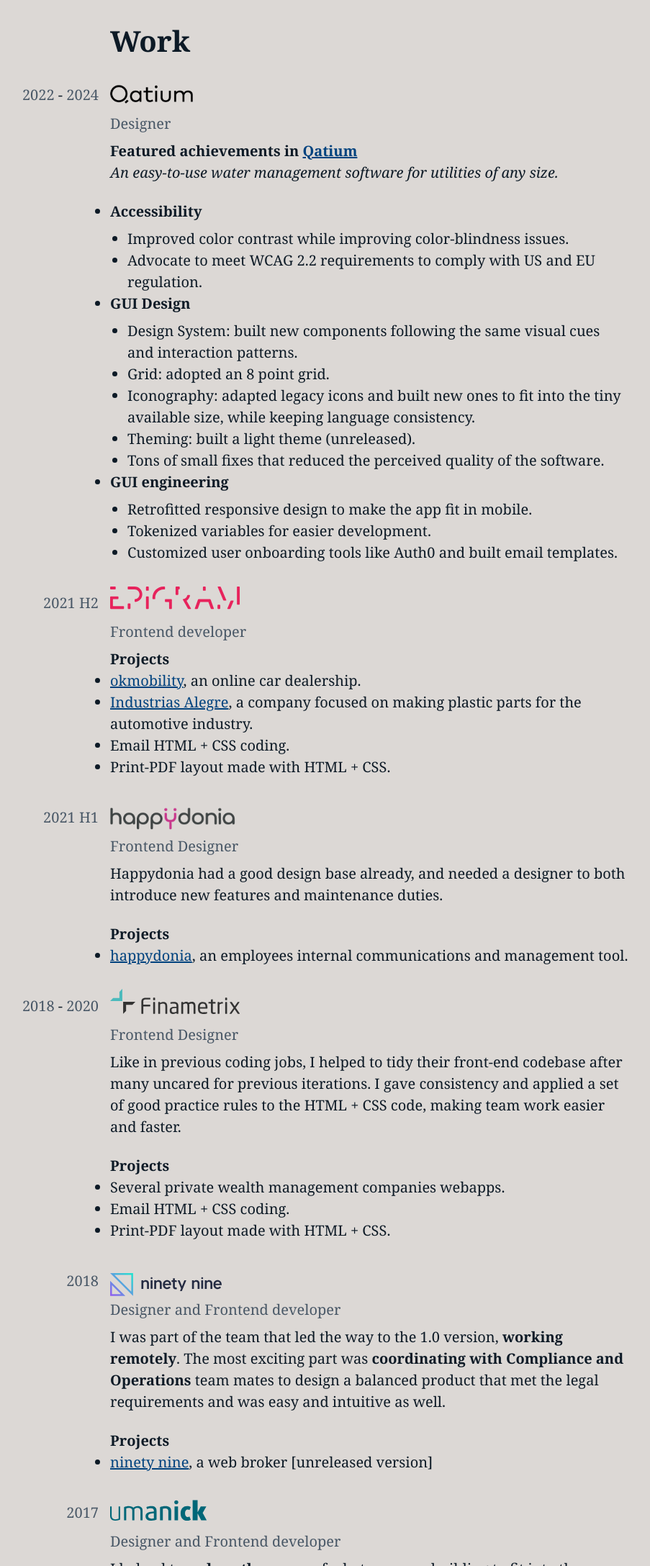
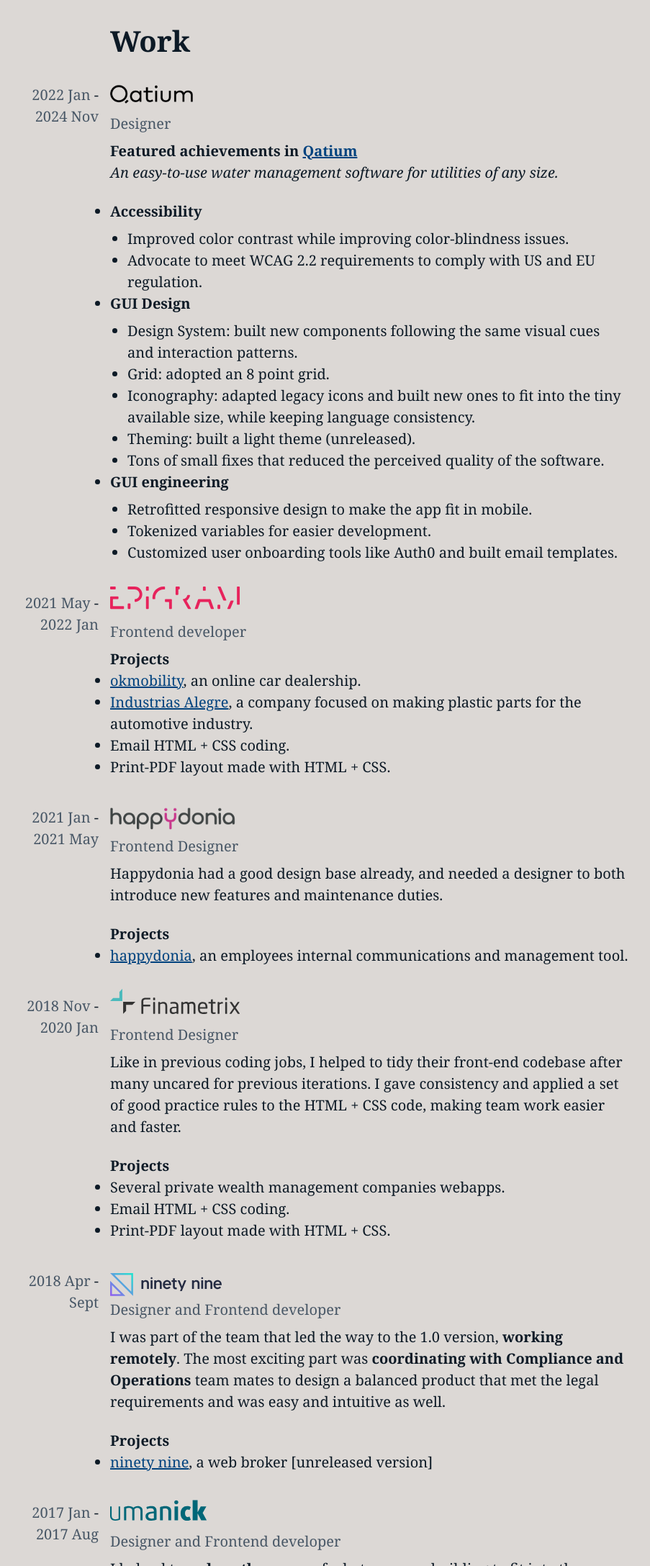
Before and after one commit to marcoscalatayud/blogfolio, an Eleventy site: page work.html in a window 1280 px wide. Shown: the part 111-2287 px from the top of the page at 72% size, without its empty margins (127-1030 px from the left). Built offline with nearby package versions, Linux system fonts and the light colour scheme; Eleventy itself is replaced by a stand-in of ours; files that its build step writes are made by us from their sources.

Commit message:
Career: update dates

```diff
--- a/work.html
+++ b/work.html
@@ -19,8 +19,8 @@ navname: Work
         </header>
         <aside class="mc-Company_Meta">
           <p class="mc-Company_Date">
-            <time datetime="2022-01-17">2022</time> -
-            <time datetime="2024-11-04">2024</time>
+            <time datetime="2022-01-17">2022 Jan</time> -
+            <time datetime="2024-11-04">2024 Nov</time>
           </p>
         </aside>
         <div class="mc-Company_Main">
@@ -62,7 +62,7 @@ navname: Work
           </a>
         </header>
         <aside class="mc-Company_Meta">
-            <p class="mc-Company_Date"><time datetime="2021">2021 H2</time></p>
+            <p class="mc-Company_Date"><time datetime="2021-05">2021 May</time> - <time datetime="2022-01">2022 Jan</time></p>
         </aside>
         <div class="mc-Company_Main">
             <p class="mc-Company_Role">Frontend developer</p>
@@ -84,7 +84,7 @@ navname: Work
           </a>
         </header>
         <aside class="mc-Company_Meta">
-          <p class="mc-Company_Date"><time datetime="2021">2021 H1</time></p>
+          <p class="mc-Company_Date"><time datetime="2021-01">2021 Jan</time> - <time datetime="2021-05">2021 May</time></p>
         </aside>
         <div class="mc-Company_Main">
           <p class="mc-Company_Role">Frontend Designer</p>
@@ -103,7 +103,7 @@ navname: Work
           </a>
         </header>
         <aside class="mc-Company_Meta">
-          <p class="mc-Company_Date"><time datetime="2018">2018</time> - <time datetime="2020">2020</time></p>
+          <p class="mc-Company_Date"><time datetime="2018-11">2018 Nov</time> - <time datetime="2021-01">2020 Jan</time></p>
         </aside>
         <div class="mc-Company_Main">
           <p class="mc-Company_Role">Frontend Designer</p>
@@ -124,7 +124,7 @@ navname: Work
           </a>
         </header>
         <aside class="mc-Company_Meta">
-          <p class="mc-Company_Date"><time datetime="2018">2018</time></p>
+          <p class="mc-Company_Date"><time datetime="2018-04">2018 Apr</time> - <time datetime="2018-09">Sept</time></p>
         </aside>
         <div class="mc-Company_Main">
           <p class="mc-Company_Role">Designer and Frontend developer</p>
@@ -144,7 +144,7 @@ navname: Work
           </a>
         </header>
         <aside class="mc-Company_Meta">
-          <p class="mc-Company_Date"><time datetime="2017">2017</time></p>
+          <p class="mc-Company_Date"><time datetime="2017-01">2017 Jan</time> - <time datetime="2017-08">2017 Aug</time></p>
         </aside>
         <div class="mc-Company_Main">
           <p class="mc-Company_Role">Designer and Frontend developer</p>
@@ -164,7 +164,7 @@ navname: Work
           </a>
         </header>
         <aside class="mc-Company_Meta">
-          <p class="mc-Company_Date"><time datetime="2016">2016</time></p>
+          <p class="mc-Company_Date"><time datetime="2016-01">2016 Jan</time> - <time datetime="2016-10">2016 Oct</time></p>
         </aside>
         <div class="mc-Company_Main">
           <p class="mc-Company_Role">Designer &amp; Frontend developer</p>
@@ -184,7 +184,7 @@ navname: Work
           </a>
         </header>
         <aside class="mc-Company_Meta">
-          <p class="mc-Company_Date"><time datetime="2010">2010</time>-<time datetime="2015">2015</time></p>
+          <p class="mc-Company_Date"><time datetime="2010-05">2010 May</time> - <time datetime="2015-06">2015 Jun</time></p>
         </aside>
         <div class="mc-Company_Main">
           <p class="mc-Company_Role">Designer &amp; Frontend developer</p>
@@ -249,7 +249,7 @@ navname: Work
           </a>
           </header>
           <aside class="mc-Company_Meta">
-            <p class="mc-Company_Date"><time datetime="2006">2006</time>-<time datetime="2007">2007</time></p>
+            <p class="mc-Company_Date"><time datetime="2006-08">2006 Aug</time> - <time datetime="2007-03">2007 Mar</time></p>
           </aside>
           <div class="mc-Company_Main">
             <p class="mc-Company_Role">Proof reader</p>
```
